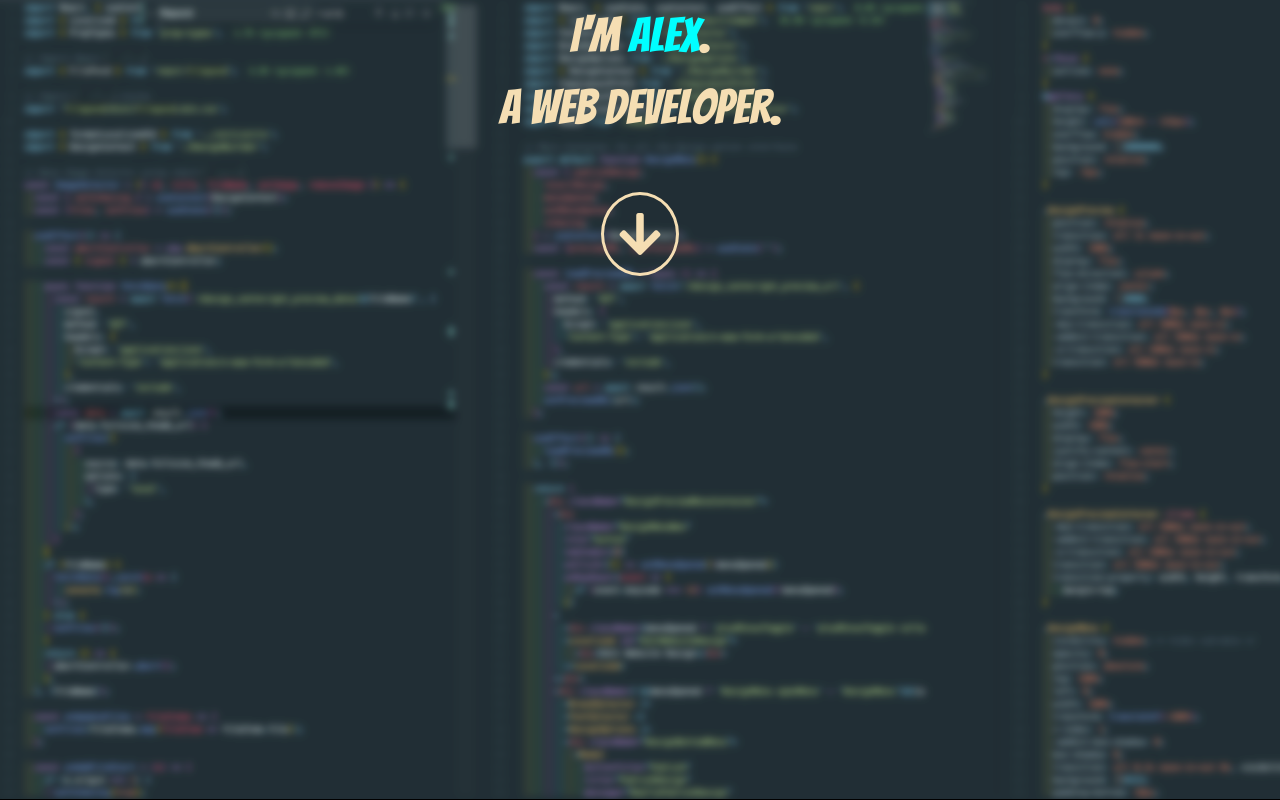
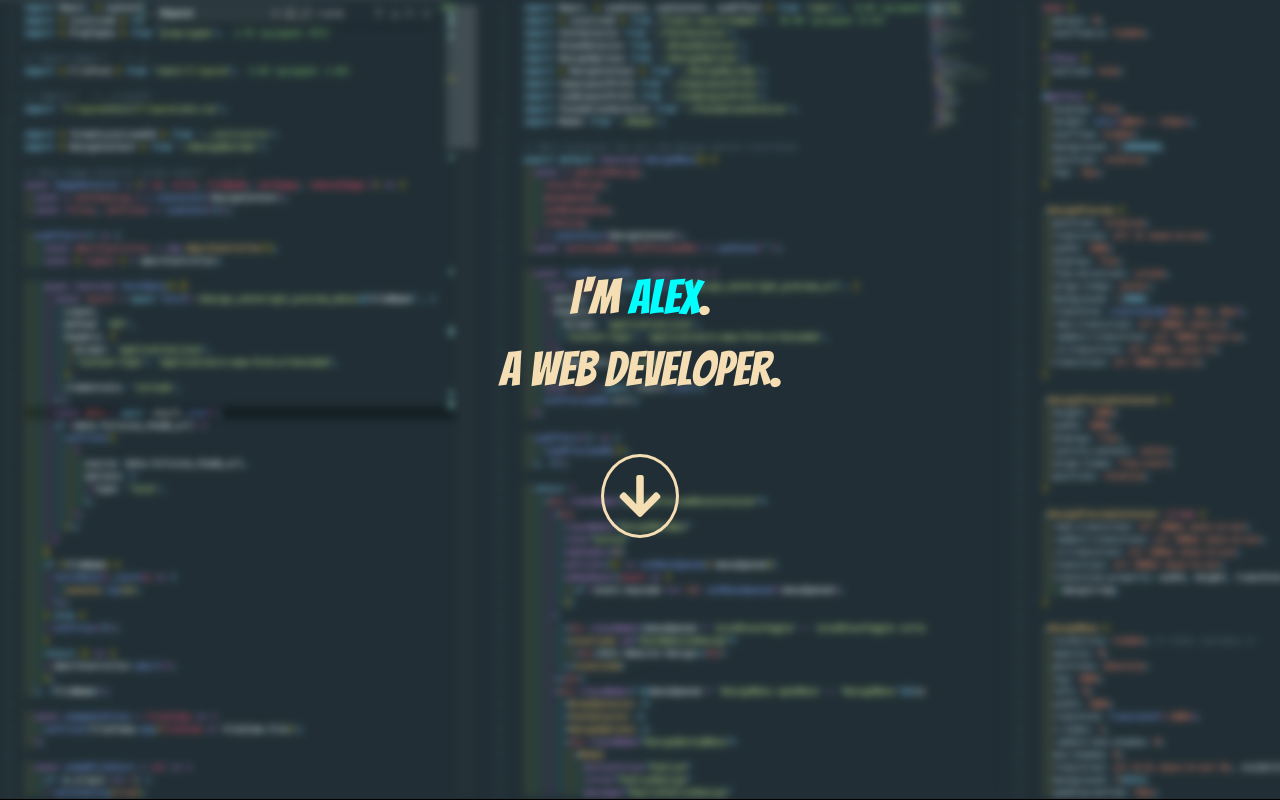
Before and after one commit to alexschad/alexschad.github.io, a website built with Parcel: page portfolio.html in a window 1280 px wide. Shown: the top 800 px of the page. Built offline with nearby package versions, Linux system fonts and the light colour scheme.

Commit message:
fix start contaienr

```diff
--- a/css/portfolio.scss
+++ b/css/portfolio.scss
@@ -42,11 +42,11 @@ section {
   justify-content: space-evenly;
 }
 
-// .container {
-//   justify-content: center;
-//   align-items: center;
-//   height: 100%;
-// }
+.full-wrapper {
+  justify-content: center;
+  align-items: center;
+  height: 100%;
+}
 
 .text {
   font-family: Bangers;
--- a/portfolio.html
+++ b/portfolio.html
@@ -11,7 +11,7 @@
 </head>
 <body>
   <section id="home">
-    <div class="container flex">
+    <div class="full-wrapper flex">
       <div class="text">
         <div class="text-bounce-right">
          I'm <div class="name">Alex</div>.
```
